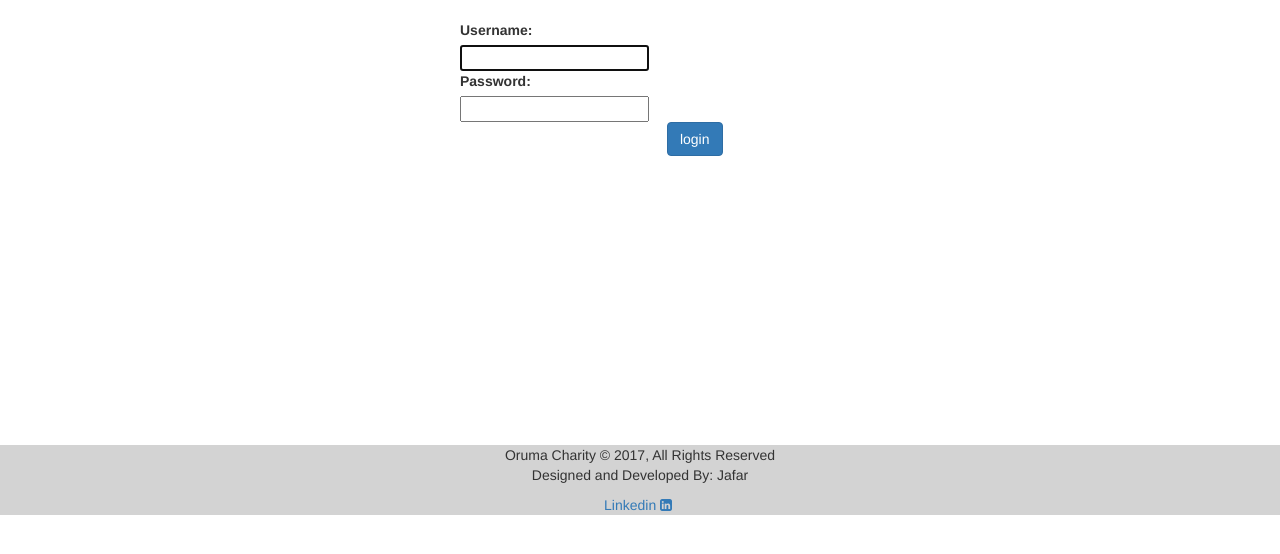
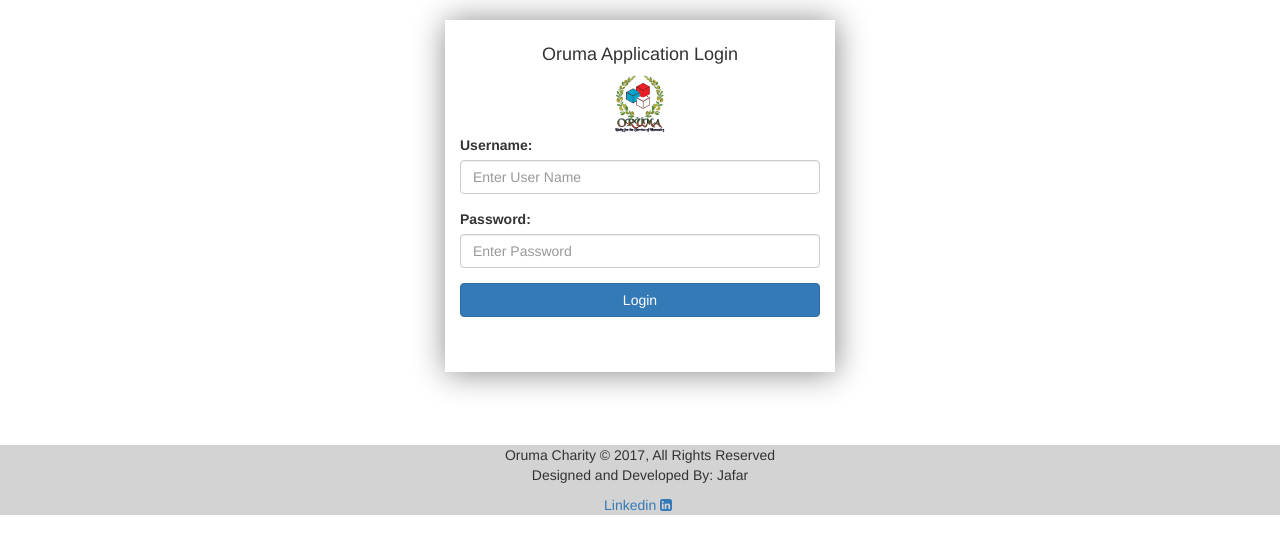
Before and after one commit to jafsparrow/deploy, a Django app: page /accounts/login/ in a window 1280 px wide. Shown: the part 52-606 px from the top of the page. Run offline with Django 3.2, Linux system fonts and the light colour scheme; some libraries are stand-ins or nearby versions.

Commit message:
Login page UI, formset error hack, review page bug for approved form fix

```diff
--- a/oruma/templates/oruma/review.html
+++ b/oruma/templates/oruma/review.html
@@ -33,7 +33,9 @@
     <div class="row" style="text-align: center; padding: 15px;">
       {% if application.status == 'New' %}
         <a href="{% url 'submittion_review' application.id %}" class="btn btn-sm btn-primary">Submit</a>
-      {% else %}
+
+
+      {% elif application.status == 'Review' %}
               {% if user.is_staff %}
                 <div class="btn-group">
                   <a href="{% url 'app_approve' application.id %}" class="btn btn-sm btn-success">Approve</a>
--- a/templates/registration/login.html
+++ b/templates/registration/login.html
@@ -1,9 +1,53 @@
 {% extends 'base.html' %}
+{% load static%}
+
+    {% block headcss %}
+<style media="screen">
+
+.login_area {
+
+  box-shadow: 1px 1px 30px #888888;
+  padding-bottom: 40px;
+
+}
+
+.error_area {
+  color: red;
+  text-align: center;
+}
+
+.login_title  {
+  padding-top: 15px;
+  text-align: center;
+}
+
+
+.login_title img {
+  width: 60px;
+}
+
+</style>
+
+
+
+
+     {% endblock headcss %}
+
+
 
 {% block content %}
 
+
 <div class="row">
-  <div class="col-md-3 col-md-offset-4">
+  <div class="col col-md-4 col-md-offset-4 login_area">
+    <form class="" action="{% url 'login' %}" method="post">
+      {% csrf_token %}
+      <div class="login_title">
+          <h4>Oruma Application Login</h4>
+          <img src="{% static 'oruma/images/logo.png' %}" alt="">
+      </div>
+
+      <div class="error_area ">
         {% if form.errors %}
           <p>You username and password did not match.!! Please try agian</p>
         {% endif %}
@@ -11,38 +55,42 @@
 
         {% if next %}
           {% if user.is_authenticated %}
-        <p>You account does not have access to this page. To proceed please login</p>
+            <p>You account does not have access to this page. To proceed please
+
+login</p>
           {% else %}
             <p>Please Login to see this page</p>
           {% endif %}
         {% endif %}
 
+      </div>
+      <div class="input_area">
+        <div class="form-group">
+          {{ form.username.label_tag }}
+          <input type="text" class="form-control" id="{{ form.username.auto_id }}" name="{{ form.username.html_name }}" placeholder="Enter User Name">
+        </div>
 
-    <form class="" action="{% url 'login' %}" method="post">
-      {% csrf_token %}
+        <div class="form-group">
+          {{ form.password.label_tag }}
+          <input type="password" class="form-control" id="{{ form.password.auto_id }}" name="{{ form.password.html_name }}" placeholder="Enter Password">
+        </div>
 
-      <div class="">
-        <td>{{ form.username.label_tag }}</td>
-        <td>{{ form.username }}</td>
+        <div class="form-group">
+          <button type="submit" class="btn btn-primary btn-block" name="button">Login</button>
+        </div>
+
       </div>
 
 
-      <div class="">
-        <td>{{ form.password.label_tag}}</td>
-        <td>{{ form.password }}</td>
-      </div>
-
-      <div class="">
-        <input type="submit" class="btn btn-primary pull-right" name="" value="login"/>
-        <input type="hidden" name="" value="">
-      </div>
     </form>
-<!---
-    {# if we have password reset view #}
-    <p><a  href="{% url 'password_reset' %}">Forgot Your Password</a></p> --->
 
   </div>
 
 </div>
 
+
+
+</div>
+
+
 {% endblock %}
```
Also changed, not shown: oruma/models.py (+4 -4 lines), oruma/views.py (+10 -0 lines), templates/registration/loginold.html (added, +48 -0 lines), oruma/migrations/0003_auto_20170506_1131.py (added). Lines whose indentation alone changed are shown as unchanged.
